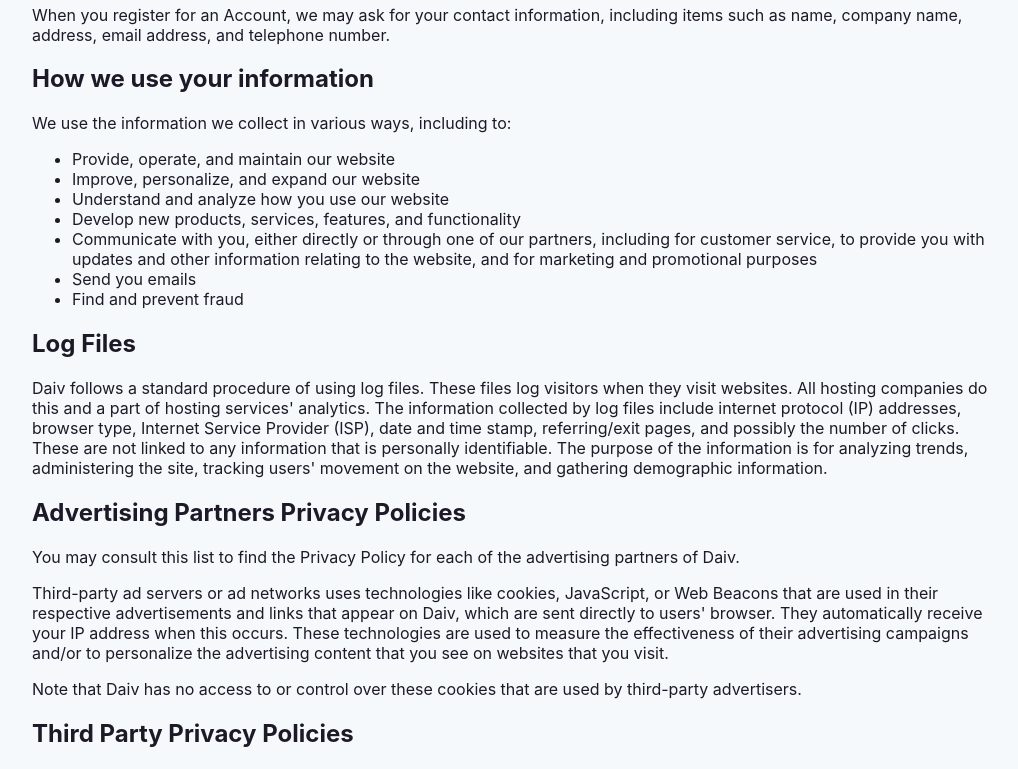
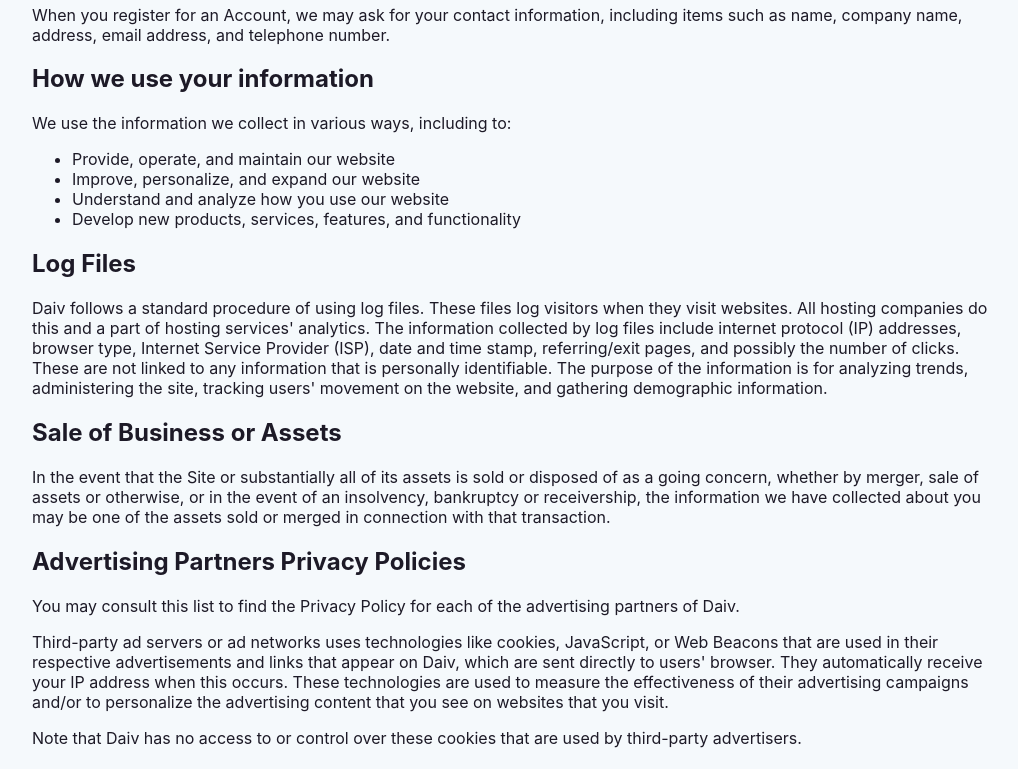
Before and after one commit to jinyoungbang/lol-insight-app, a React (Create React App) app: page /privacy in a window 1280 px wide. Shown: the part 552-1321 px from the top of the page, without its empty margins (143-1161 px from the left). Built offline with nearby package versions, Linux system fonts and the light colour scheme.

Commit message:
Updated Privacy Policy

```diff
--- a/src/components/Home/PrivacyPolicy.js
+++ b/src/components/Home/PrivacyPolicy.js
@@ -37,7 +37,7 @@ const useStyles = makeStyles(() =>
       minWidth: "970px",
       width: "100%",
       position: "relative",
-      overflowX: "hidden"
+      overflowX: "hidden",
     },
     policyContainer: {
       minWidth: "970px",
@@ -77,7 +77,7 @@ export default function PrivacyPolicy() {
             <p>
               This Privacy Policy applies only to our online activities and is
               valid for visitors to our website with regards to the information
-              that they shared and/or collect in DAIV. This policy is not
+              that they shared and/or collect in Daiv. This policy is not
               applicable to any information collected offline or via channels
               other than this website.
             </p>
@@ -121,14 +121,6 @@ export default function PrivacyPolicy() {
               <li>
                 Develop new products, services, features, and functionality
               </li>
-              <li>
-                Communicate with you, either directly or through one of our
-                partners, including for customer service, to provide you with
-                updates and other information relating to the website, and for
-                marketing and promotional purposes
-              </li>
-              <li>Send you emails</li>
-              <li>Find and prevent fraud</li>
             </ul>
 
             <h2>Log Files</h2>
@@ -160,6 +152,15 @@ export default function PrivacyPolicy() {
             <p><a href="https://policies.google.com/technologies/ads">https://policies.google.com/technologies/ads</a></p>
           </li>
         </ul> */}
+            <h2>Sale of Business or Assets</h2>
+            <p>
+              In the event that the Site or substantially all of its assets is
+              sold or disposed of as a going concern, whether by merger, sale of
+              assets or otherwise, or in the event of an insolvency, bankruptcy
+              or receivership, the information we have collected about you may
+              be one of the assets sold or merged in connection with that
+              transaction.
+            </p>
 
             <h2>Advertising Partners Privacy Policies</h2>
 
```
